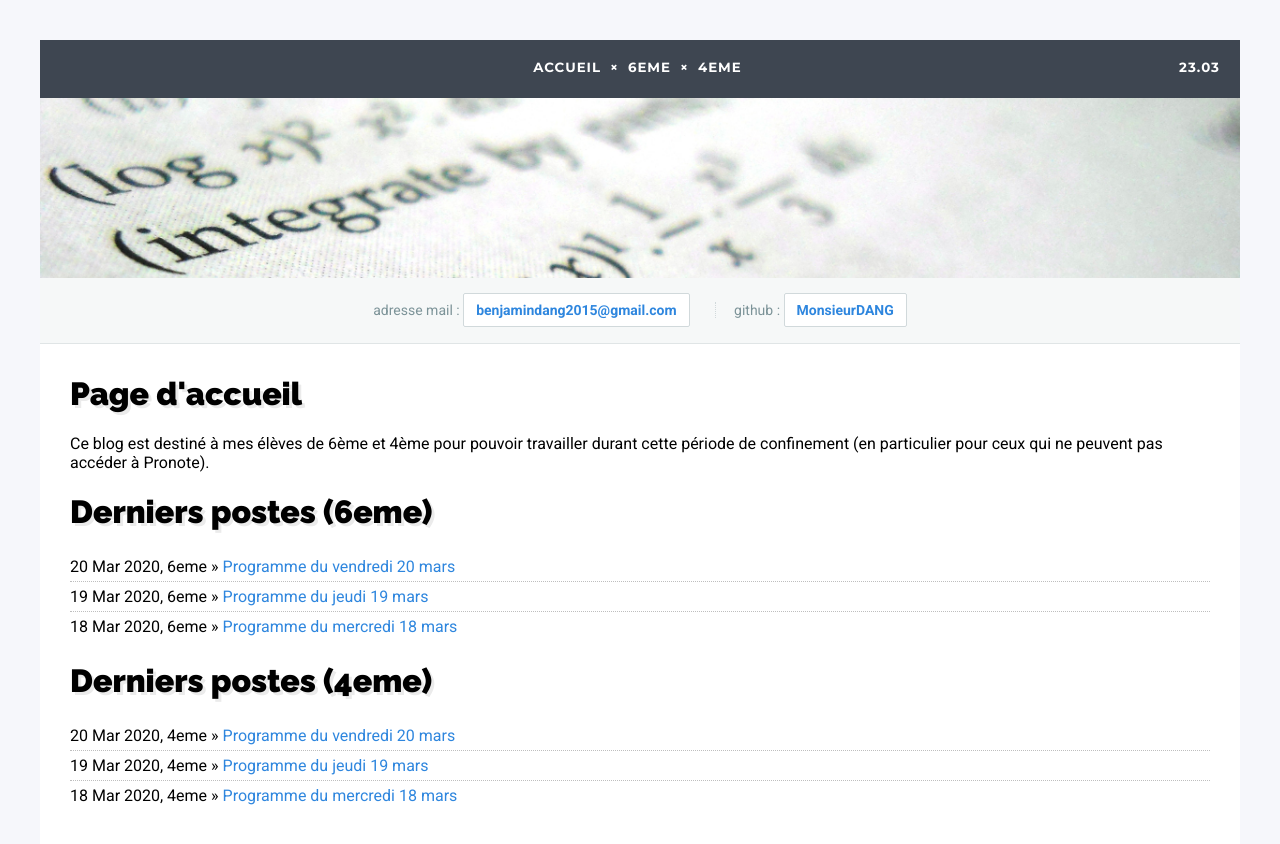
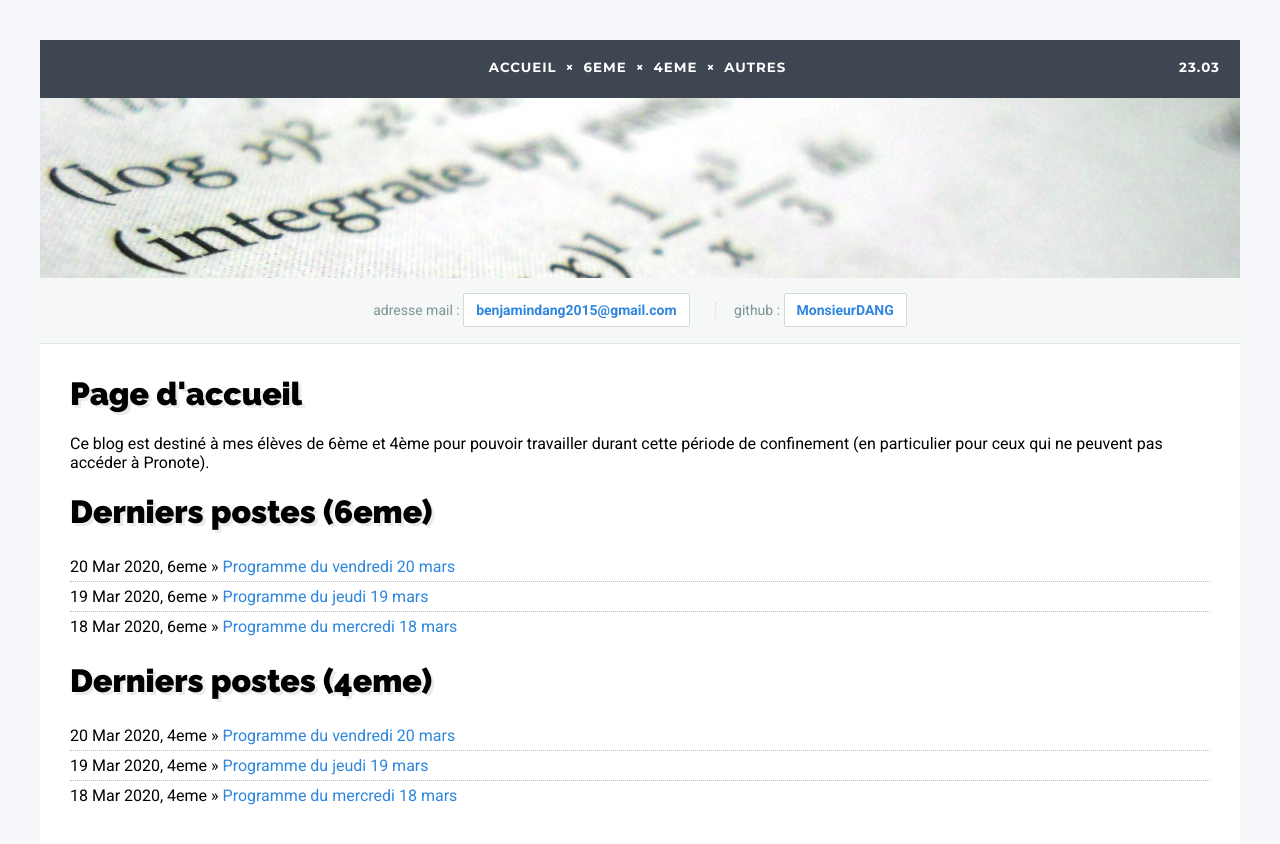
Before and after one commit to DangSinslay/DangSinslay.github.io, a Jekyll site: the page built from index.html, in a window 1280 px wide. Shown: the top 844 px of the page. Built offline with Jekyll 4.4.1, drawn with Linux system fonts in a browser that asks for light colours.

Commit message:
Update default.html

```diff
--- a/_layouts/default.html
+++ b/_layouts/default.html
@@ -25,6 +25,8 @@
 						<li><a href="/blog6">6eme</a></li>
 						<li>×</li>
 						<li><a href="/blog4">4eme</a></li>
+						<li>×</li>
+						<li><a href="/blog">Autres</a></li>
 					</ul>
 					<div id="date"></div>
 				</nav>
```
